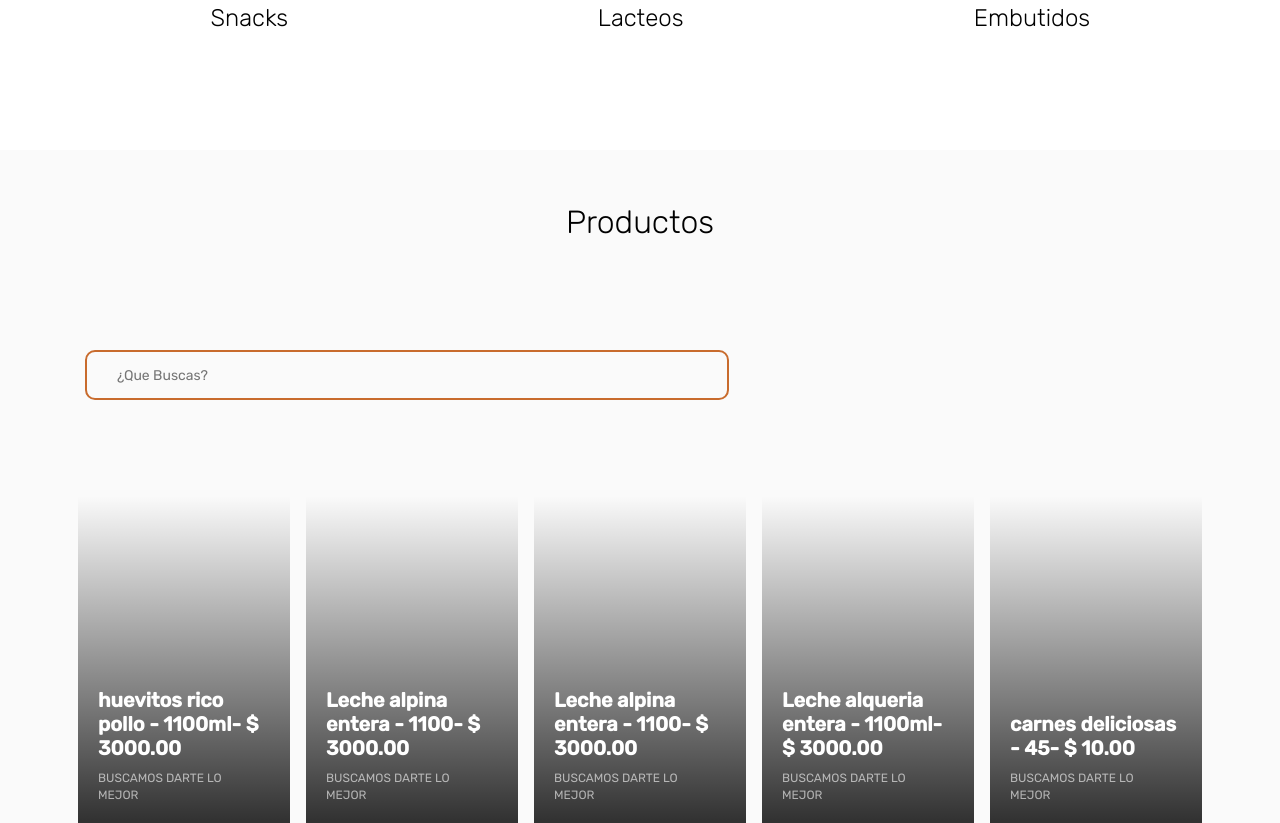
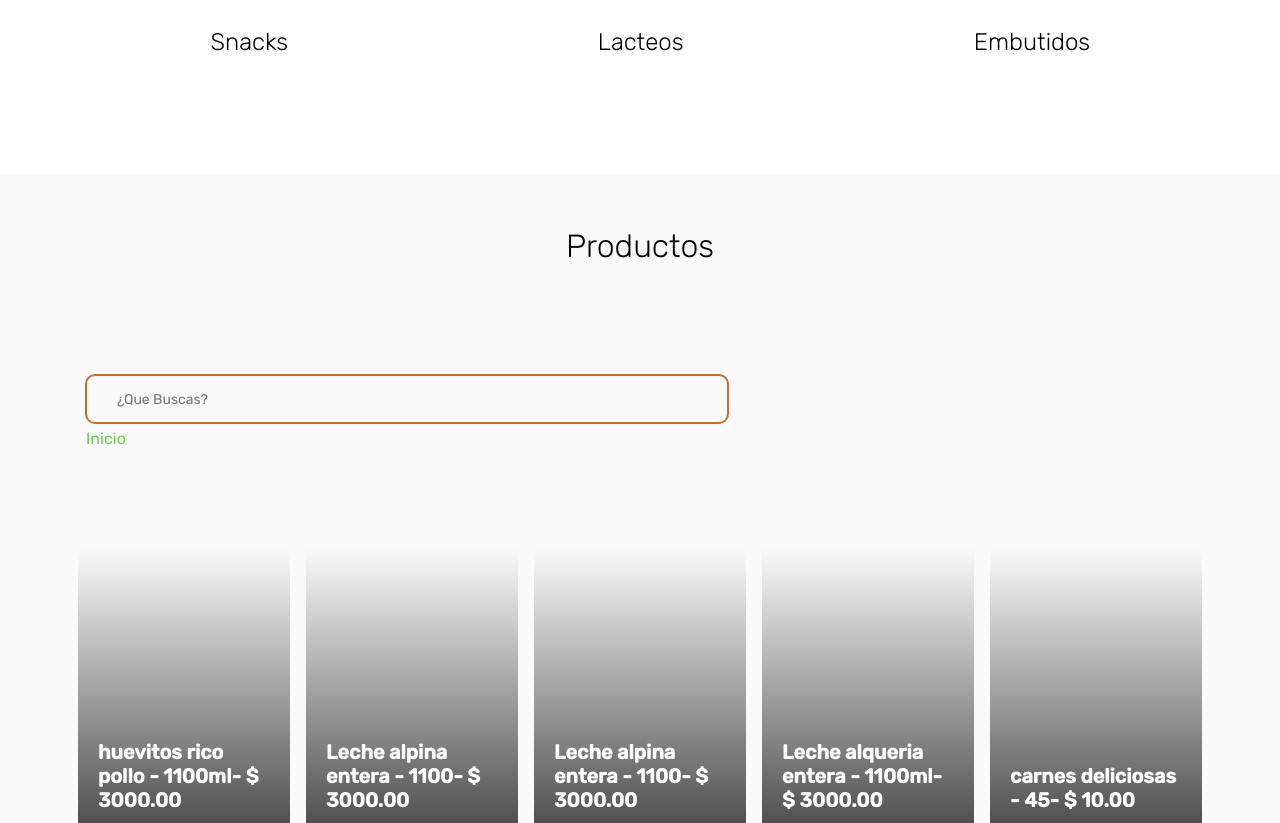
Before and after one commit to Daniel-Soto881/Coortiendas, a PHP site: page / in a window 1280 px wide. Shown: the part 976-1799 px from the top of the page. Run offline with PHP 8.4, Linux system fonts and the light colour scheme; data comes from the database, SQL or seed files in the repository; some libraries are stand-ins or nearby versions; some web fonts are replaced.

Commit message:
Intento de inplementacion de buscador fallido

```diff
--- a/Vista/index.php
+++ b/Vista/index.php
@@ -47,6 +47,7 @@ session_start();
     <link rel="stylesheet" href="../css/flaticon.css">
     <link rel="stylesheet" href="../css/icomoon.css">
     <link rel="stylesheet" href="../css/animateda.css">
+ |
   </head>
 
   <body>
@@ -213,7 +214,9 @@ session_start();
             </div>
         </div>
     </section>
-
+<?php
+$busqueda= $_REQUEST
+?>
 
   <div class="ftco-section bg-light">
     <div class="container">
@@ -227,6 +230,26 @@ session_start();
                         <form action="#" method="post">
                             <input type="search" name="search" id="search" placeholder="¿Que Buscas?">
                             <button type="submit" class="d-none"><img src="img/core-img/search-icon.png" alt="Buscar"></button>
+
+                      <div class="content-search">
+                        <div class="content-table">
+                          <table id="tablita">
+                            <thead>
+                                <tr>
+                                 <td> </td>
+                                </tr>
+                            </thead>
+
+                            <tbody>
+                            <tr>
+                            <td>
+                            <a href="#">Inicio</a>
+                            </td>
+                            </tr>
+                            </tbody>
+                          </table>
+                        </div>
+                        </div>
                         </form>
                     </div>
                 <!-- Search btn -->
```
